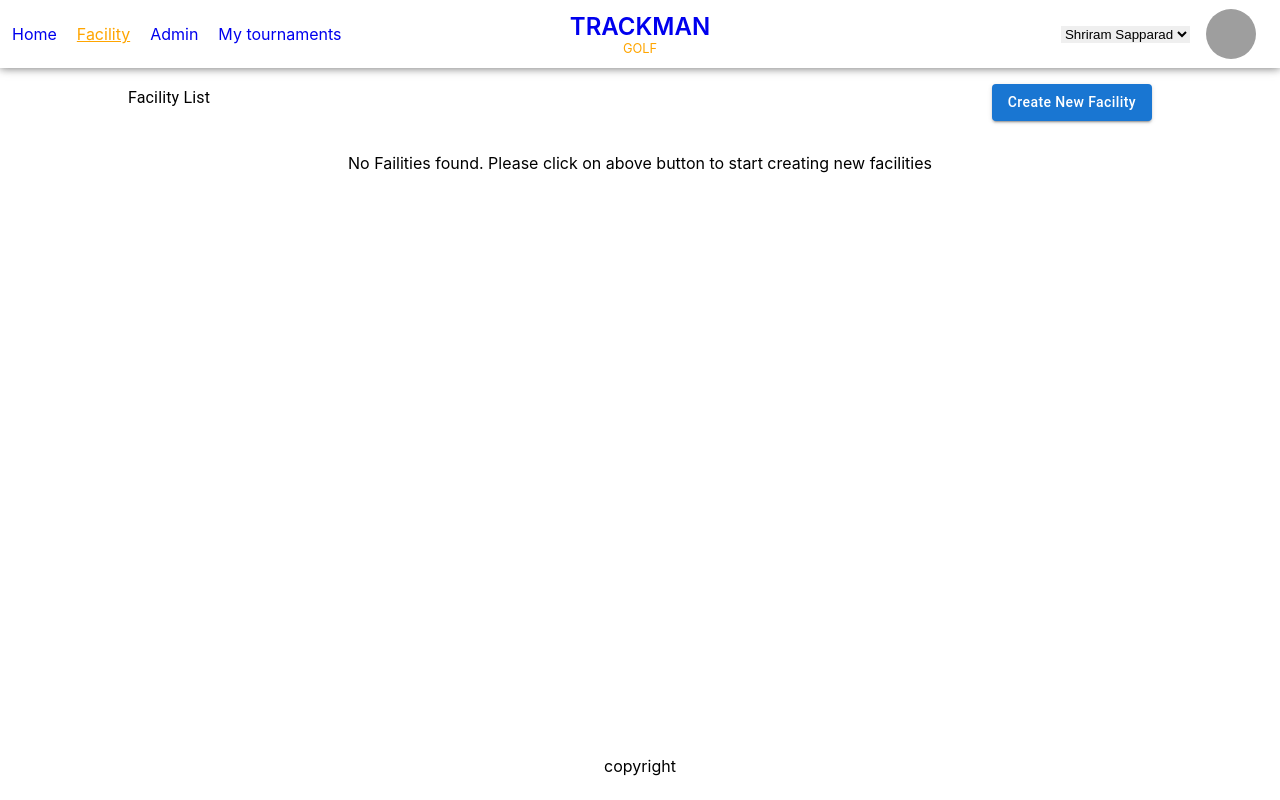
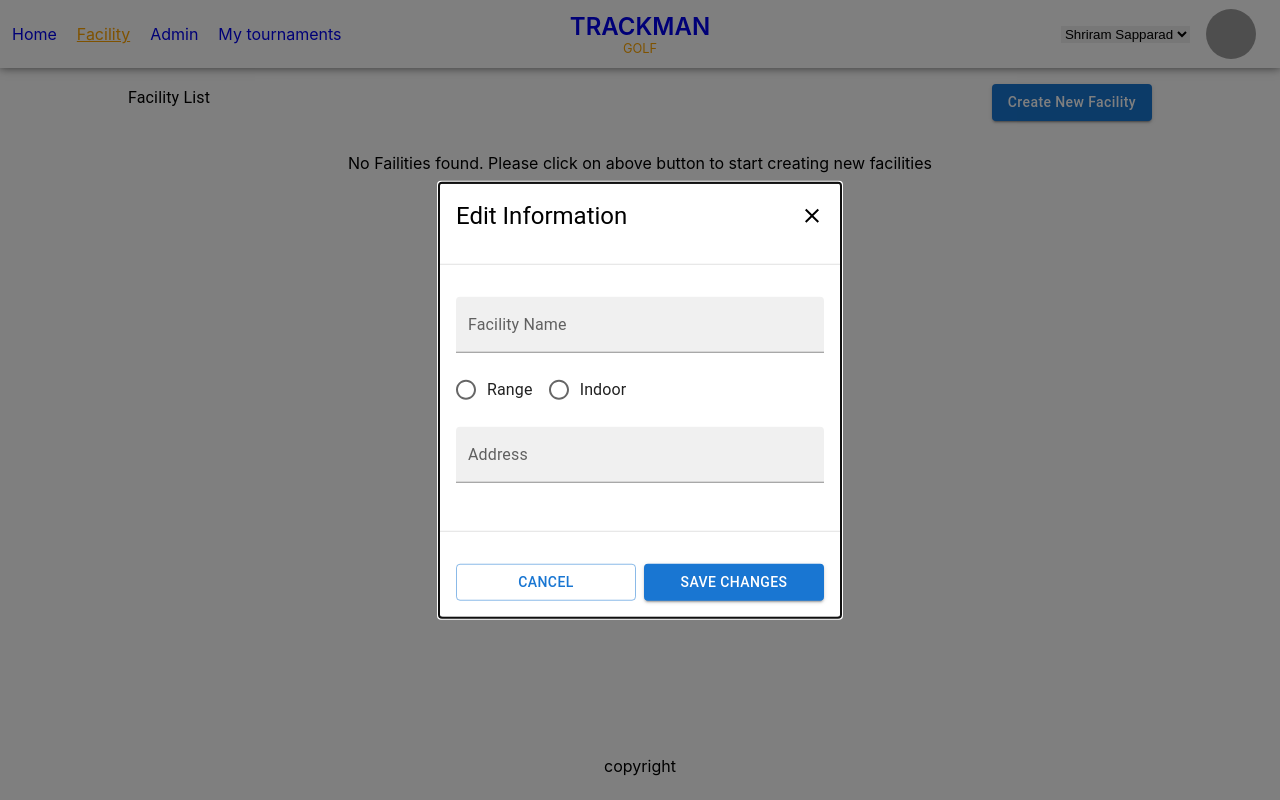
Before and after one commit to shriramcs/facility-app, a React (Create React App) app: page /facility/1 in a window 1280 px wide. Built offline with nearby package versions, Linux system fonts and the light colour scheme; grey boxes are pictures that could not be loaded.

Commit message:
feat: added edit/new form

```diff
--- a/package.json
+++ b/package.json
@@ -8,6 +8,7 @@
     "@mui/icons-material": "^5.0.4",
     "@mui/material": "^5.0.4",
     "@mui/styled-engine-sc": "^5.0.3",
+    "@mui/styles": "^5.0.1",
     "axios": "^0.23.0",
     "react": "^17.0.2",
     "react-dom": "^17.0.2",
--- /dev/null
+++ b/src/components/EditModal/EditModal.tsx
@@ -0,0 +1,115 @@
+import { Modal, Divider, Paper, TextField, Typography, Button } from "@mui/material";
+import { Box } from "@mui/system";
+import React from "react";
+import { useHistory, useParams } from "react-router-dom";
+import Radio from '@mui/material/Radio';
+import RadioGroup from '@mui/material/RadioGroup';
+import FormControlLabel from '@mui/material/FormControlLabel';
+import FormControl from '@mui/material/FormControl';
+import CloseIcon from '@mui/icons-material/Close';
+import { FacilityI } from "../../types/Facility.type";
+import FacilityServiceApi from "../../services/facility.service";
+
+interface Props {
+    facility: FacilityI;
+    mode: string;
+    refreshList: () => void
+}
+
+const style = {
+    position: 'absolute' as 'absolute',
+    top: '50%',
+    left: '50%',
+    transform: 'translate(-50%, -50%)',
+    width: 400,
+    bgcolor: 'white',
+    border: '2px solid #000',
+    boxShadow: 24
+};
+
+const EditModal: React.FC<Props> = props => {
+    const {facility, mode, refreshList} = props;
+    let { id }: any = useParams();
+    const history = useHistory();
+    const [openModal, setOpenModel] = React.useState<boolean>(false);
+    const modalTitle = mode === 'edit' ? "Edit Information" : "New Information";
+
+    const handleCancel = () => {
+        setOpenModel(false);
+        history.goBack();
+    };
+    const handleSaveChanges = () => {
+        console.log(facility);
+
+        //validate before submitting the form and close modal.
+        if(facility){
+            if(!(facility.name && facility.type && facility.address)){
+                return;
+            }
+        }
+
+        FacilityServiceApi.addItem(facility).then(d => {
+            console.log("added successfully", d);
+            setOpenModel(false);
+            history.goBack();
+            refreshList();
+        })
+
+    };
+    const handleChangeName = (e: any) => {
+        facility.name = e.target.value;
+    }
+    const handleChangeType = (e: any) => {
+        facility.type = e.target.value;
+    }
+    const handleChangeAddress = (e: any) => {
+        facility.address = e.target.value;
+    }
+
+    React.useEffect(() => {
+        setOpenModel(!!id);
+    }, [id]);
+
+    return (
+        <Modal
+        open={openModal}
+        onClose={handleCancel}
+        aria-labelledby="modal-modal-title"
+        aria-describedby="modal-modal-description"
+      >
+        <Box sx={style}>
+            <div>
+                <Typography variant="h5" component="div" sx={{p: 2}}>
+                    {modalTitle}
+                </Typography>
+                <CloseIcon onClick={handleCancel} style={{position: "absolute", top: "20px", right: "1rem"}}></CloseIcon>
+            </div>
+            <Divider sx={{mt: 2, mb: 2}}/>
+            <Paper sx={{p: 2}} elevation={0}>
+                <TextField
+                    sx={{mb: 2}} fullWidth
+                    id="facility-name"
+                    label="Facility Name"
+                    onChange={handleChangeName}
+                    variant="filled" value={facility.name}/>
+                <FormControl sx={{mb: 2}} fullWidth component="fieldset"
+                    onChange={handleChangeType}>
+                    <RadioGroup row aria-label="type" name="row-radio-buttons-group" value={facility.type}>
+                        <FormControlLabel value="range" control={<Radio />} label="Range" />
+                        <FormControlLabel value="indoor" control={<Radio />} label="Indoor" />
+                    </RadioGroup>
+                </FormControl>
+                <TextField sx={{mb: 2}} fullWidth id="address" label="Address" variant="filled" value={facility.address}
+                    onChange={handleChangeAddress}/>
+            </Paper>
+            <Divider sx={{mt: 2, mb: 2}}/>
+            <Paper sx={{p: 2}} elevation={0} style={{display: 'flex', gap: "0.5rem"}}>
+                <Button variant="outlined" style={{flex: 1}} onClick={handleCancel}>Cancel</Button>
+                <Button variant="contained" style={{flex: 1}} onClick={handleSaveChanges}>Save Changes</Button>
+            </Paper>
+        </Box>
+      </Modal>
+    );
+}
+
+export default EditModal;
--- /dev/null
+++ b/src/components/FacilityCard/FacilityCard.tsx
@@ -0,0 +1,58 @@
+import { Button, Card, CardActions, CardContent, Typography } from "@mui/material";
+import { makeStyles } from "@mui/styles";
+import React from "react";
+import {
+    useHistory
+} from "react-router-dom";
+
+import { FacilityI } from "../../types/Facility.type";
+
+const muiStyles: any = makeStyles((theme: any) => ({
+    card: {
+        '&:hover': {
+            cursor: 'pointer',
+        }
+    },
+}));
+
+interface Props {
+    facility: FacilityI;
+    mode?: string
+}
+const FacilityCard: React.FC<Props> = (props) => {
+    const { facility, mode } = props;
+    const history = useHistory();
+    const muiClasses = muiStyles();
+
+    const handleDelete = () => {
+        console.log("delete");
+    }
+    const handleEdit = () => {
+        console.log("Edit");
+        history.push("/1");
+    }
+
+    return (
+        <Card className={muiClasses.card}>
+            <CardContent>
+                <Typography variant="h5" component="div">
+                    {facility.name || "-"}
+                </Typography>
+                <Typography sx={{ mb: 1.5 }} color="text.secondary">
+                    {facility.type || "-"}
+                </Typography>
+                <Typography variant="body2">
+                    {facility.address || "-"}
+                </Typography>
+            </CardContent>
+            {
+                mode !== "edit" && <CardActions>
+                    <Button size="small" onClick={handleEdit} >Edit</Button>
+                    <Button size="small" onClick={handleDelete} >delete</Button>
+                </CardActions>
+            }
+
+    </Card>
+    )
+}
+export default FacilityCard;
--- a/src/components/FacilityList/FacilityList.tsx
+++ b/src/components/FacilityList/FacilityList.tsx
@@ -1,6 +1,7 @@
-import { Card } from '@mui/material';
+import { Grid } from '@mui/material';
 import * as React from 'react';
 import { FacilityI } from '../../types/Facility.type';
+import FacilityCard from '../FacilityCard/FacilityCard';
 
 type Props = {
     facilityListData: FacilityI[]
@@ -15,17 +16,19 @@
     return (
         <div>
             {!(facilityListData && facilityListData.length) ?
-                    <NoData /> :
-                    (
+                <NoData /> :
+                (
+                    <Grid container spacing={2}>
+                    {
                         facilityListData.map((d, index) => (
-                            <Card key={index} style={{margin: "2rem"}}>
-                                Name: {d.name || '-'}
-                            </Card>
+                            <Grid item xs={12} sm={6} md={4} key={index}>
+                                <FacilityCard facility={d}></FacilityCard>
+                            </Grid>
                         ))
-                    )
+                    }
+                    </Grid>
+                )
             }
-
-
         </div>
     );
 };
--- a/src/components/Header/Header.tsx
+++ b/src/components/Header/Header.tsx
@@ -1,5 +1,4 @@
 import * as React from 'react';
-import { NavLink } from 'react-router-dom';
 import AppLogin from './AppLogin';
 import AppLogo from './AppLogo';
 import HeaderWrapper from './Header.style';
--- a/src/pages/FacilityPage/FacilityPage.tsx
+++ b/src/pages/FacilityPage/FacilityPage.tsx
@@ -4,6 +4,8 @@
 import FacilityPageWrapper from './FacilityPage.style';
 import FacilityServiceApi from '../../services/facility.service';
 import { FacilityI } from '../../types/Facility.type';
+import { Switch, useHistory, Route, useParams } from 'react-router-dom';
+import EditModal from '../../components/EditModal/EditModal';
 
 type Props = {};
 
@@ -12,8 +14,16 @@
     const [facilityListData, setFacilityListData] = React.useState<FacilityI[]>([] as FacilityI[]);
     const [error, setError] = React.useState();
     const [loading, setLoading] = React.useState(false);
+    const history = useHistory();
+    const {id}: any = useParams();
 
     React.useEffect(() => {
+        console.log("refreshing list");
+
+        fetchListData();
+    }, [id]);
+
+    const fetchListData = () => {
         setLoading(true);
         FacilityServiceApi.getList().then((d: FacilityI[]) => {
             setLoading(false);
@@ -24,7 +34,15 @@
             console.log("ERROR", e);
             setError(e.message);
         });
-    }, []);
+    }
+
+    const handleCreate = () => {
+        history.push('/0');
+    }
+
+    const handleRefresh = () => {
+        fetchListData();
+    }
 
     return (
         <FacilityPageWrapper>
@@ -32,7 +50,12 @@
                 <Typography variant="subtitle1" component="h6">
                     {pageTitle}
                 </Typography>
-                <Button variant="contained" className="classes.root"  style={{textTransform: 'none'}}>Create New Facility</Button>
+                <Button
+                    variant="contained"
+                    className="classes.root"
+                    style={{textTransform: 'none'}}
+                    onClick={handleCreate}
+                >Create New Facility</Button>
             </div>
 
             {error && <Alert severity="error">{error}</Alert>}
@@ -42,6 +65,10 @@
                 <FacilitList facilityListData={facilityListData}></FacilitList>
             }
 
+            <Switch>
+                <Route path="/:id" children={<EditModal facility={{} as FacilityI} mode="edit" refreshList={handleRefresh} />} />
+            </Switch>
+
         </FacilityPageWrapper>
     );
 };
--- a/src/services/LocalStorage.service.ts
+++ b/src/services/LocalStorage.service.ts
@@ -41,7 +41,13 @@
     }
 
     public addItem(data: T): Promise<string>{
-        return Promise.resolve("");
+        let list = this.getLocalStorageData();
+        if(!list){
+            list = [];
+        }
+        list.push({...data});
+        this.setLocalStorageData(list);
+        return this.resolveWithDelay(() => "SUCCESS", delayDuration);
     }
 
     public putItem(data: T): Promise<string>{
```
Also changed, not shown: 1 other file (tests, documents, lock files or other folders).
